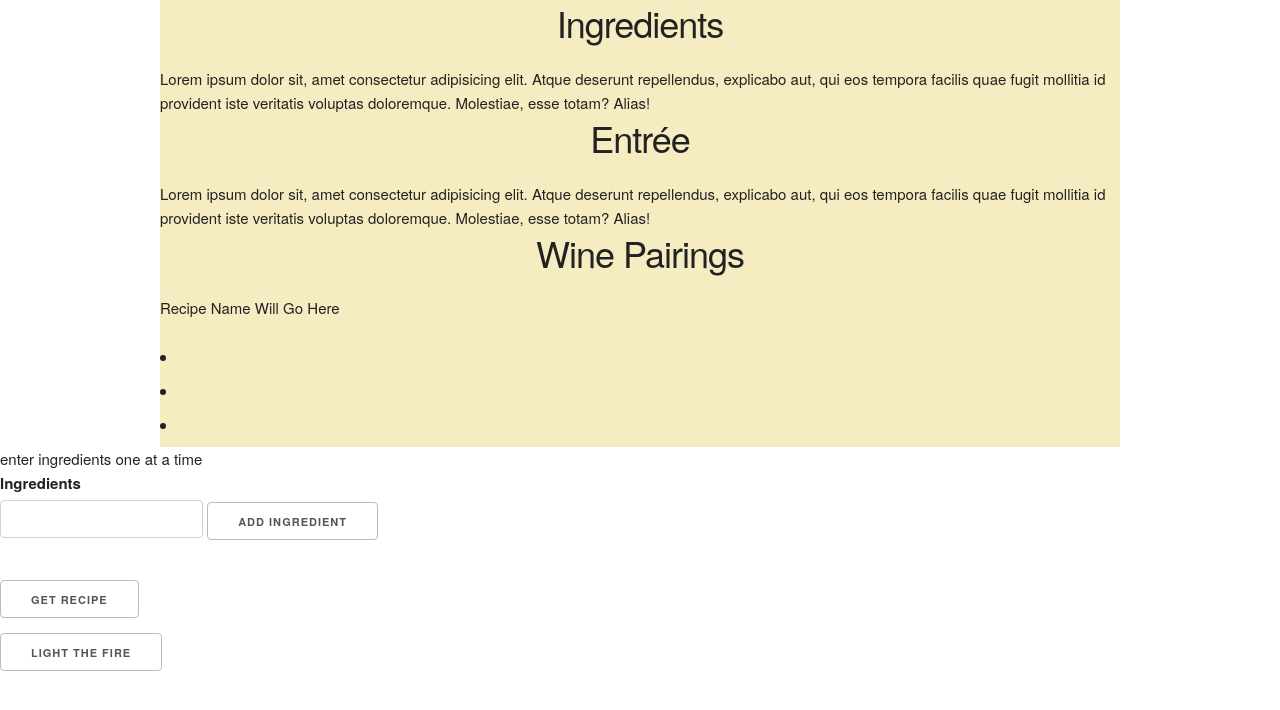
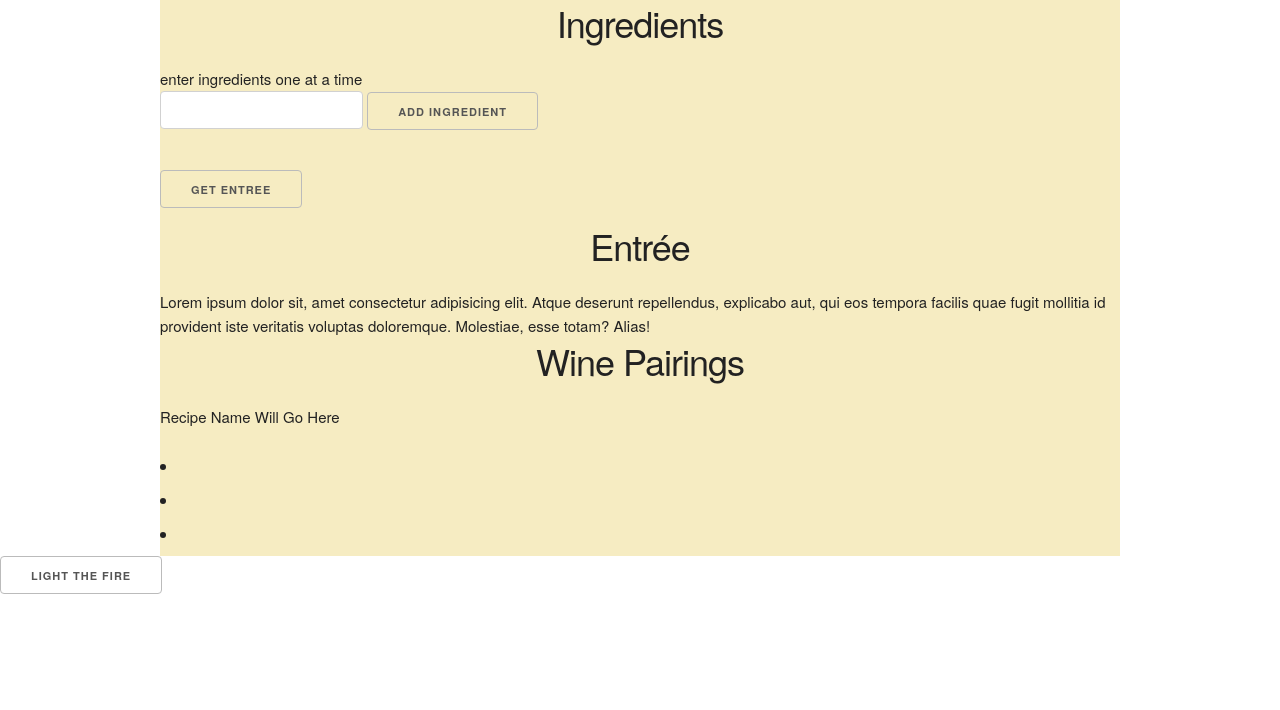
Before and after one commit to PeterMoDavis/provisions, a plain HTML site: page index.html in a window 1280 px wide. Drawn offline with nearby package versions, Linux system fonts and the light colour scheme; no server answers.

Commit message:
combined my html with Jared's styling

```diff
--- a/index.html
+++ b/index.html
@@ -14,16 +14,20 @@
 
 <body>
     <header></header>
-
-    <div class="container">
+    <!-- container for the ingredient selection -->
+    <div class="container" id="ingredient">
 
         <h3 style="text-align: center;">Ingredients</h3>
 
 
-            <div class="ingredients-input-container row">
-                Lorem ipsum dolor sit, amet consectetur adipisicing elit. Atque deserunt repellendus,
-                explicabo aut, qui eos tempora facilis quae fugit mollitia id provident iste veritatis voluptas doloremque.
-                Molestiae, esse totam? Alias!
+        <div class="row" id="ingredients-input-container">
+            <header>enter ingredients one at a time</header>
+            <input type="text" id="ingredientInput">
+            <input type="submit" value="add ingredient" id="ingredientButton">
+            <ul id=#ingredientList>
+                <!-- this is where the list of ingredients will be dynamically generated -->
+            </ul>
+            <input type="submit" value="get entree" id="recipeButton">
         </div>
 
         <h3 style="text-align: center;">Entrée</h3>
@@ -51,23 +55,6 @@
         </div>
     </div>
 
-
-
-
-
-    <!-- container for the ingredient selection -->
-    <div container id="ingredient">
-        <header>enter ingredients one at a time</header>
-        <label>Ingredients</label>
-        <input type="text" id="ingredientInput">
-        <input type="submit" value="add ingredient" id="ingredientButton">
-        <ul id=#ingredientList>
-            <!-- this is where the list of ingredients will be dynamically generated -->
-        </ul>
-        <input type="submit" value="get recipe" id="recipeButton">
-    </div>
-    <!-- end of ingredient container -->
-
     <!-- youtube fireplace container -->
     <div container id="youtubeContainer">
         <!--youtube player button which then creates the iframe-->
@@ -79,4 +66,5 @@
         integrity="sha256-/xUj+3OJU5yExlq6GSYGSHk7tPXikynS7ogEvDej/m4=" crossorigin="anonymous"></script>
     <script src="./assets/js/index.js"></script>
 </body>
+
 </html>
```
Lines whose indentation alone changed are shown as unchanged.
